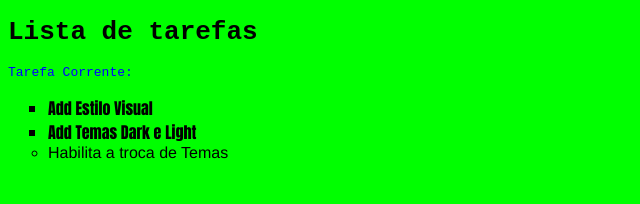
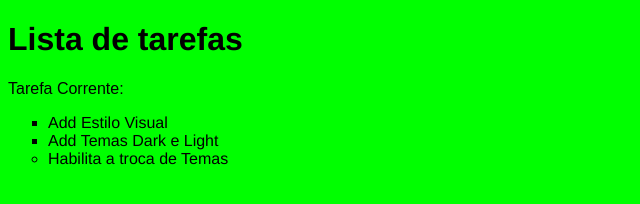
Before and after one commit to Xinxalabin/site_simples, a plain HTML site: page index.html in a window 1280 px wide. Shown: the whole page, without its empty margins (0-640 px from the left). Drawn offline with Linux system fonts and the light colour scheme.

Commit message:
ajuste no CSS

```diff
--- a/main.css
+++ b/main.css
@@ -1,31 +1,38 @@
-body {
-    font-family: monospace;
+:root {
+    --green: #00FF00;
+    --white: #FFFFFF;
+    --black: #000000;
 }
 
+* {
+    color: var(--fontColor);
+    font-family:Helvetica;
+}
+body {
+    background: var(--bg);
+}
 ul {
-font-family: Helvetica;
-}
-
+    font-family: monospace;
+    }
 li {
     list-style: circle;
 }
 
 .list{
-    font-family: Impact;
+    font-family: 'Franklin Gothic Medium';
     list-style: square;
 }
 
 #msg {
-    color: blue;
-    font-family: monospace;
+    font-family: fantasy;
 }
 
 .light-theme {
-    color: black;
-    background: #00FF00;
+    --bg: var(--green);
+    --fontColor: var(--black);
 }
 
 .dark-theme {
-    color: #00FF00;
-    background: #000000;
+    --bg: var(--black);
+    --fontColor: var(--green);
 }
```
